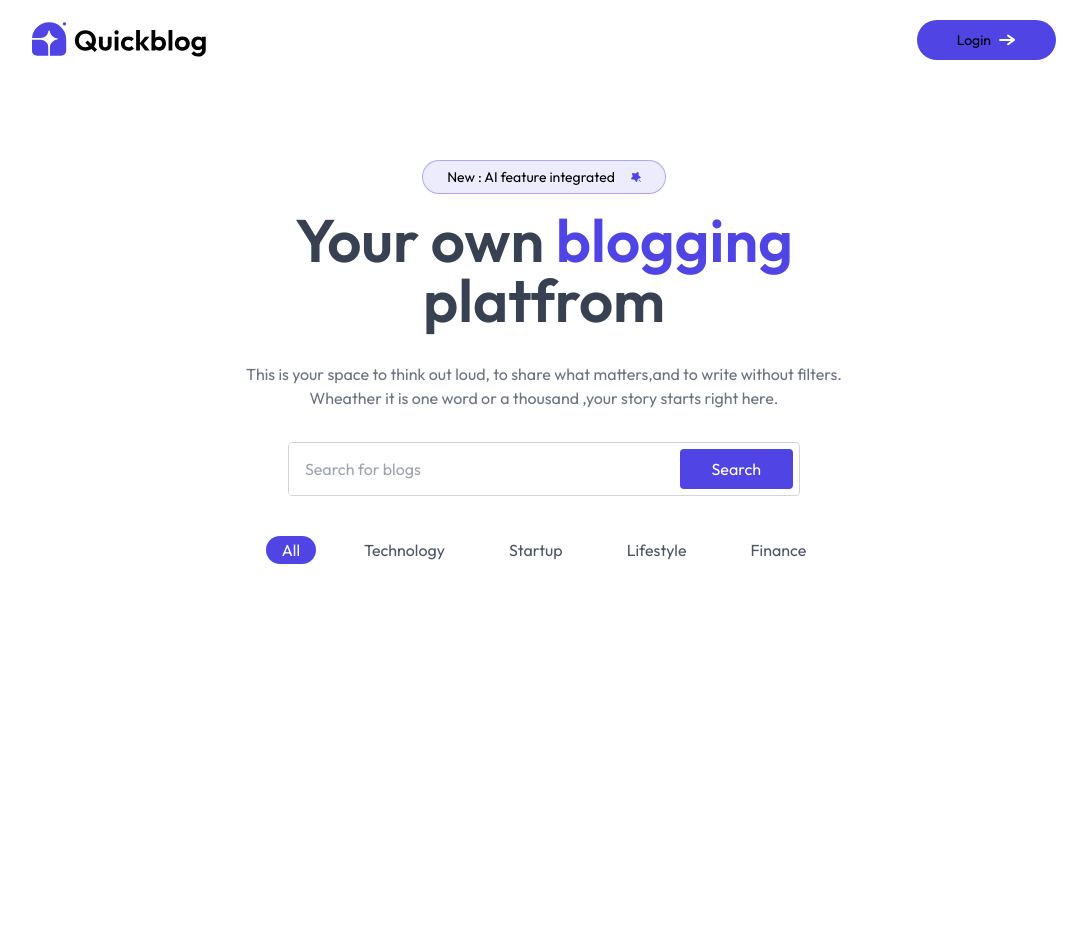
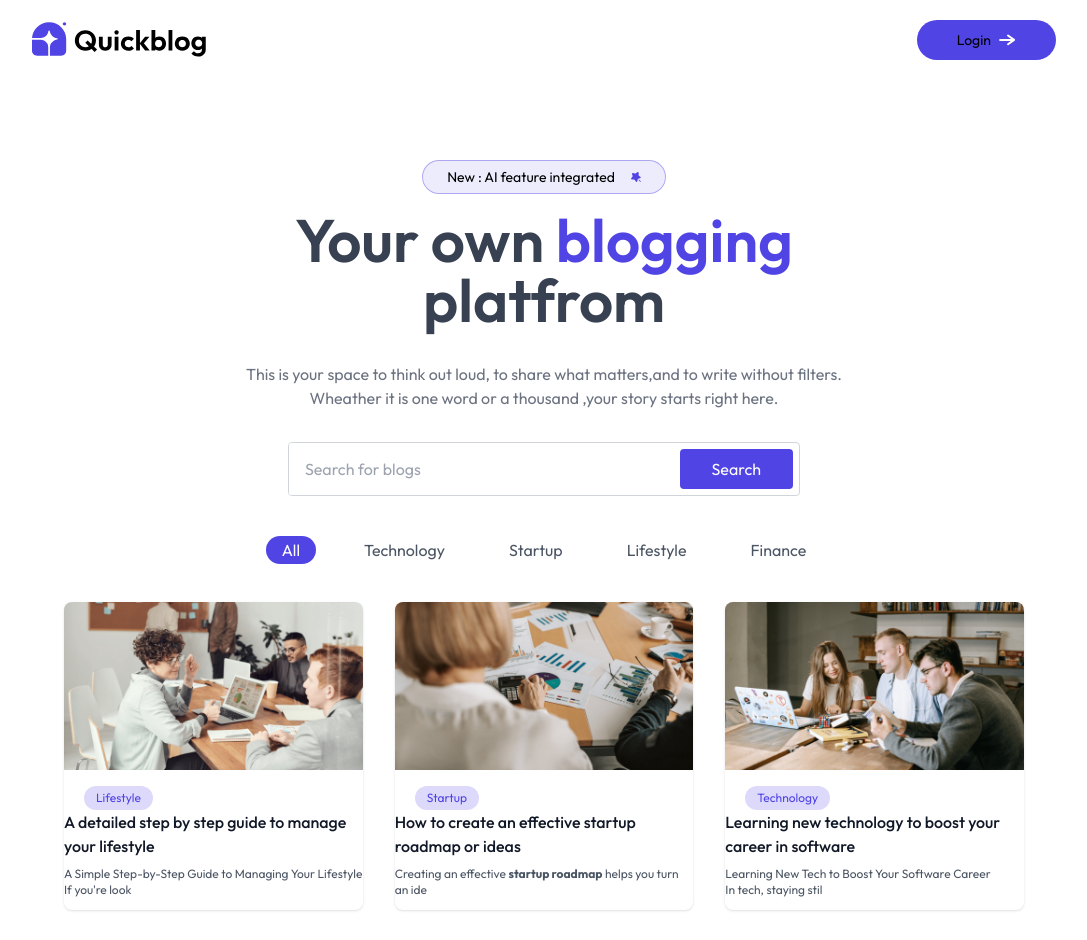
Before and after one commit to AshaSaini-033/QuickBlog, a React (Vite) app in the folder client/: page / in a window 1280 px wide. Shown: the top 940 px of the page, without its empty margins (96-1183 px from the left). Before the commit the page ends 800 px from the top, so only its background shows below. Built offline with nearby package versions, Linux system fonts and the light colour scheme.

Commit message:
added bllogcard according to catogray

```diff
--- a/client/src/App.jsx
+++ b/client/src/App.jsx
@@ -8,7 +8,7 @@
     <div>
       <Routes>
         <Route path = '/' element = {<Home/>} />
-        <Route path = '/blog' element = {<Blog />} />
+        <Route path = '/blog/:id' element = {<Blog />} />
       </Routes>
     </div>
   )
--- /dev/null
+++ b/client/src/components/BlogCard.jsx
@@ -0,0 +1,19 @@
+import React from 'react'
+import { useNavigate } from 'react-router-dom'
+
+const BlogCard = ({blog}) => {
+    const {title,description,category,image,_id} =blog;
+    const navigate = useNavigate()
+  return (
+    <div onClick={()=>navigate(`/blog/${_id}`)} className='w-full rounded-lg overflow-hidden shadow hover:scale-102 hover:shadow-primary/25 duration-300 cursor-pointer'>
+      <img  src = {image}  className='aspect-video'/>
+      <span className='ml-5 mt-4 px-3 py-1 inline-block bg-primary/20 rounded-full text-primary text-xs'>{category}</span>
+      <div>
+        <h5 className='mb-2 font-medium text-gray-900'>{title}</h5>
+        <p className='mb-3 text-xs text-gray-600' dangerouslySetInnerHTML={{"__html" :description.slice(0,80)}}></p>
+      </div>
+    </div>
+  )
+}
+
+export default BlogCard
--- a/client/src/components/BlogList.jsx
+++ b/client/src/components/BlogList.jsx
@@ -1,6 +1,7 @@
 import React, { useState } from 'react'
-import { blogCategories } from '../assets/assets'
+import { blog_data, blogCategories } from '../assets/assets'
 import {motion} from 'motion/react'
+import BlogCard from './BlogCard'
 const BlogList = () => {
     const [menu, setMenu] = useState('All')
 
@@ -27,6 +28,9 @@
         </div>
       ))}
     </div>
+    <div className='grid grid-cols-1 sm:grid-cols-2 md:grid-cols-3 gap-8 mb-24 sm:mx-16 xl:mx-40'>
+      {blog_data.filter((blog)=>menu==='All' ?true :blog.category===menu).map((blog)=><BlogCard key={blog._id} blog={blog}/>)}
+    </div>
   </div>
 )
 
```
